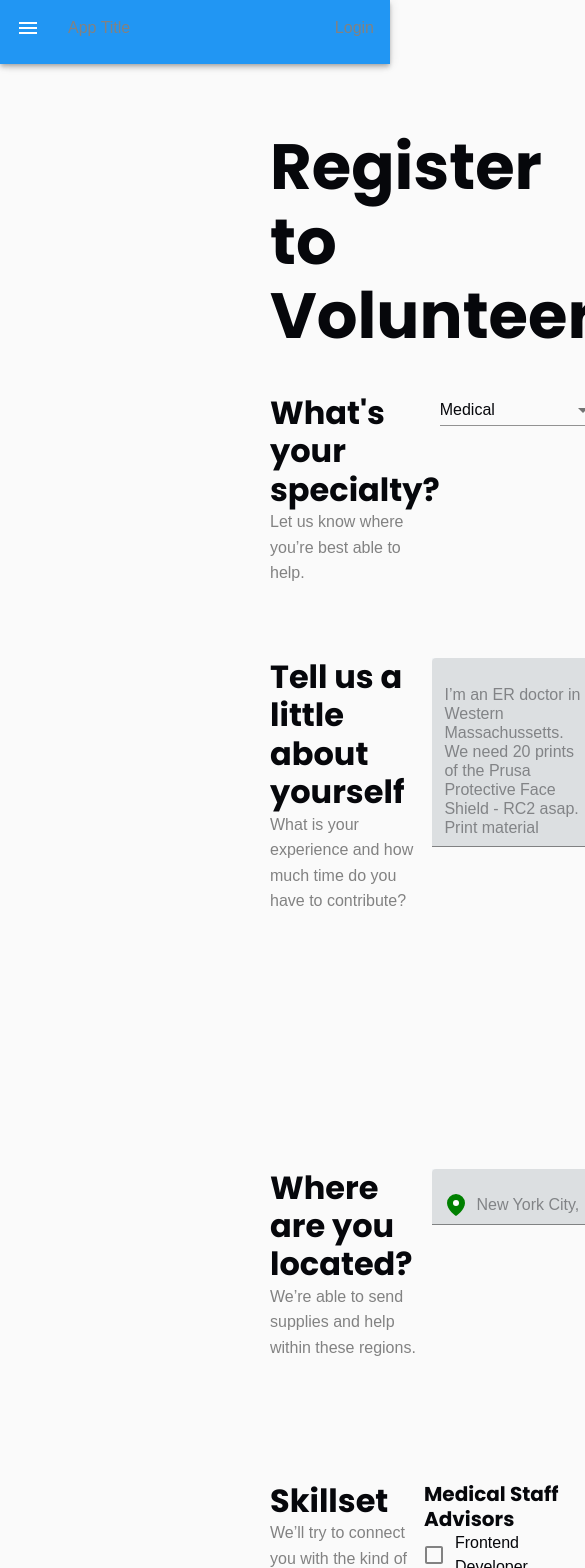
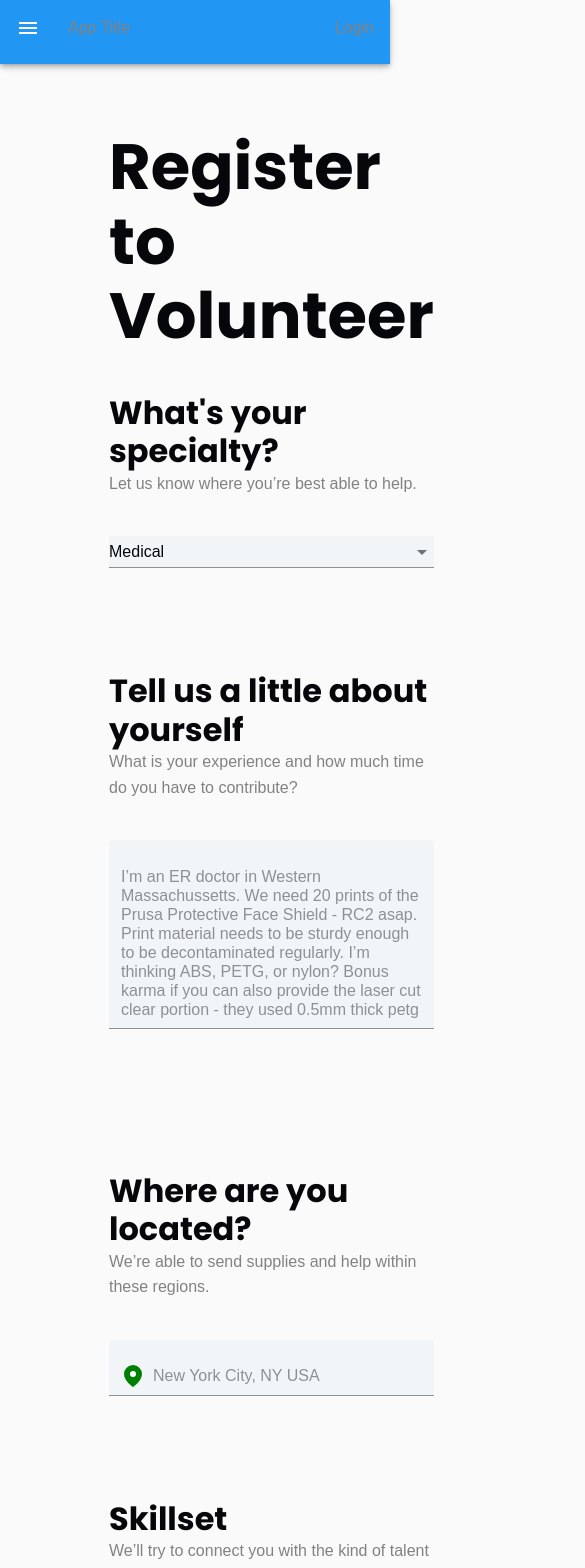
Before and after one commit to crowdsourcemedical/volunteer-database, a React (Create React App) app in the folder frontend/: page /signup in a window 390 px wide. Shown: the top 1568 px of the page, 585 px wide, since content can reach past the window. Built offline with nearby package versions, Linux system fonts and the light colour scheme; a web font is replaced by a local one.

Commit message:
Adlondon/signup (#38)
* textbox background changed to match figma, grid is responsive, currently WIP responsive checkbox + margins

* textbox background changed to match figma, grid is responsive, currently WIP responsive checkbox + margins

Co-authored-by: dumblole <dumblole@gmailcom>

```diff
--- a/frontend/src/css/signup.css
+++ b/frontend/src/css/signup.css
@@ -1,11 +1,10 @@
 .about-text {
   width: 100%;
-  background: #f2f5f7;
 }
 
 .signup__container {
   padding: 10px;
-  margin: 100px 200px 200px 200px;
+  margin: 100px 10% 200px 10%;
 }
 
 .specialty__container {
@@ -16,6 +15,7 @@
 
 .field-select {
   width: 100%;
+  background: #f2f5f7;
 }
 
 .signup__gridWrap > div {
--- a/frontend/src/pages/signup.js
+++ b/frontend/src/pages/signup.js
@@ -117,14 +117,15 @@ export default class SignupPage extends Component {
               direction="row"
               justify="space-between"
               alignItems="flex-start"
+              spacing={5}
             >
-              <Grid item xs>
+              <Grid item xs={12} lg={6}>
                 <Typography variant="h2">What's your specialty?</Typography>
                 <Typography variant="h6">
                   Let us know where you’re best able to help.
                 </Typography>
               </Grid>
-              <Grid item xs>
+              <Grid item xs={12} lg={6}>
                 <Select
                   className="field-select"
                   name="selectedField"
@@ -145,8 +146,9 @@ export default class SignupPage extends Component {
               direction="row"
               justify="space-between"
               alignItems="flex-start"
+              spacing={5}
             >
-              <Grid item xs>
+              <Grid item xs={12} lg={6}>
                 <Typography variant="h2">
                   Tell us a little about yourself
                 </Typography>
@@ -155,7 +157,7 @@ export default class SignupPage extends Component {
                   contribute?
                 </Typography>
               </Grid>
-              <Grid item xs>
+              <Grid item xs={12} lg={6}>
                 <TextField
                   className="about-text"
                   placeholder="I’m an ER doctor in Western Massachussetts. We need 20 prints of the Prusa Protective Face Shield - RC2 asap. Print material needs to be sturdy enough to be decontaminated regularly. I’m thinking ABS, PETG, or nylon? Bonus karma if you can also provide the laser cut clear portion - they used 0.5mm thick petg sheet (Covestro VIVAK)."
@@ -163,6 +165,7 @@ export default class SignupPage extends Component {
                   multiline
                   variant="filled"
                   rows="8"
+                  background=" #f2f5f7"
                   value={this.state.aboutText}
                   onChange={this.handleChange}
                 />
@@ -175,18 +178,19 @@ export default class SignupPage extends Component {
               direction="row"
               justify="space-between"
               alignItems="flex-start"
+              spacing={5}
             >
-              <Grid item xs>
+              <Grid item xs={12} lg={6}>
                 <Typography variant="h2">Where are you located?</Typography>
                 <Typography variant="h6">
                   We’re able to send supplies and help within these regions.
                 </Typography>
               </Grid>
-              <Grid item xs>
+              <Grid item xs={12} lg={6}>
                 <TextField
                   className="about-text"
                   placeholder="New York City, NY USA"
-                  name="aboutText"
+                  name="loc"
                   variant="filled"
                   rows="1"
                   value={this.state.loc}
@@ -220,15 +224,16 @@ export default class SignupPage extends Component {
               direction="row"
               justify="space-between"
               alignItems="flex-start"
+              spacing={5}
             >
-              <Grid item xs>
+              <Grid item xs={12} lg={6}>
                 <Typography variant="h2">Skillset</Typography>
                 <Typography variant="h6">
                   We’ll try to connect you with the kind of talent you need and
                   are looking for.
                 </Typography>
               </Grid>
-              <Grid item xs>
+              <Grid item xs={12} lg={6}>
                 <Container>
                   <Typography variant="h4">Medical Staff Advisors</Typography>
                   {this.renderSkillset(3)}
--- a/frontend/src/styles/theme.js
+++ b/frontend/src/styles/theme.js
@@ -1,6 +1,6 @@
-import { createMuiTheme } from '@material-ui/core/styles';
+import { createMuiTheme } from "@material-ui/core/styles";
 
-import React, { Fragment } from 'react';
+import React, { Fragment } from "react";
 
 // Single source for colors for easy adjustments
 // NOTE: Some colors are not being used but are part of the Figma
@@ -8,29 +8,29 @@ import React, { Fragment } from 'react';
 //    if they are never utilized.
 const colors = {
   // Primary
-  primary: '#006772',
-  primaryLight: '#049BAB',
-  primaryDark: '#049BAB', // This is active tint for primary button animations
+  primary: "#006772",
+  primaryLight: "#049BAB",
+  primaryDark: "#049BAB", // This is active tint for primary button animations
   // Secondary
-  secondary: '#320072',
-  secondaryLight: '#5906C4',
-  secondaryDark: '#5906C4', // This is active tint for secondary button animations
+  secondary: "#320072",
+  secondaryLight: "#5906C4",
+  secondaryDark: "#5906C4", // This is active tint for secondary button animations
   // Tertiary
-  tertiary: '#3E4C5E',
+  tertiary: "#3E4C5E",
   // Grays
-  grayDark: '#8D8D8F',
-  grayMedium: '#DADADA',
-  grayLight: '#F2F5F7',
+  grayDark: "#8D8D8F",
+  grayMedium: "#DADADA",
+  grayLight: "#F2F5F7",
   // Accent/error,
-  accent: '#AB2346',
+  accent: "#AB2346",
   // Text/font
-  textPrimary: '#06070B',
-  textSecondary: '#828282',
+  textPrimary: "#06070B",
+  textSecondary: "#828282",
   // Status/toast
-  error: '#F44336',
-  warning: '#FF9800',
-  info: '#2196F3',
-  success: '#4CAF50',
+  error: "#F44336",
+  warning: "#FF9800",
+  info: "#2196F3",
+  success: "#4CAF50"
 };
 
 const theme = createMuiTheme({
@@ -39,96 +39,99 @@ const theme = createMuiTheme({
     fontFamily: '"Muli", sans-serif',
     h1: {
       fontFamily: '"Poppins", sans-serif',
-      fontSize: '4rem',
-      fontWeight: 'bold',
+      fontSize: "4rem",
+      fontWeight: "bold"
     },
     h2: {
       fontFamily: '"Poppins", sans-serif',
-      fontSize: '2rem',
-      fontWeight: 'bold',
+      fontSize: "2rem",
+      fontWeight: "bold"
     },
     h3: {
       fontFamily: '"Poppins", sans-serif',
-      fontSize: '1.5rem',
-      fontWeight: 'bold',
+      fontSize: "1.5rem",
+      fontWeight: "bold"
     },
     h4: {
       fontFamily: '"Poppins", sans-serif',
-      fontSize: '1.25rem',
-      fontWeight: 'bold',
+      fontSize: "1.25rem",
+      fontWeight: "bold"
     },
     h5: {
       fontFamily: '"Poppins", sans-serif',
-      fontSize: '1rem',
-      fontWeight: 'bold',
+      fontSize: "1rem",
+      fontWeight: "bold"
     },
     h6: {
       fontFamily: '"Muli", sans-serif',
-      fontSize: '1rem',
-      color: colors.textSecondary,
+      fontSize: "1rem",
+      color: colors.textSecondary
     },
     body1: {
-      fontSize: '1rem',
-      color: colors.textPrimary,
+      fontSize: "1rem",
+      color: colors.textPrimary
     },
     caption: {
       fontFamily: '"Muli", sans-serif',
-      textTransform: 'uppercase',
-      color: colors.textSecondary,
-    },
+      textTransform: "uppercase",
+      color: colors.textSecondary
+    }
   },
   // Color Palette
   palette: {
-    type: 'light',
+    type: "light",
     primary: {
       main: colors.primary,
       light: colors.primaryLight,
       dark: colors.primaryDark,
-      contrastText: '#FFF',
+      contrastText: "#FFF"
     },
     secondary: {
       main: colors.secondary,
       light: colors.secondaryLight,
       dark: colors.secondaryDark,
-      contrastText: '#FFF',
+      contrastText: "#FFF"
     },
     text: {
       primary: colors.textPrimary,
-      secondary: colors.textSecondary,
+      secondary: colors.textSecondary
     },
     error: {
-      main: colors.error,
+      main: colors.error
     },
     warning: {
-      main: colors.warning,
+      main: colors.warning
     },
     info: {
-      main: colors.info,
+      main: colors.info
     },
     success: {
-      main: colors.success,
-    },
+      main: colors.success
+    }
   },
   // Overriding defaults
   overrides: {
+    MuiFilledInput: {
+      root: { backgroundColor: "#f2f5f7" }
+    },
     MuiButton: {
       root: {
-        padding: '8px 20px',
+        padding: "8px 20px",
         fontFamily: '"Poppins", sans-serif',
-        textTransform: 'none',
-        fontStyle: 'normal',
-        fontSize: '20px',
-        fontWeight: 'bold',
-        letterSpacing: '0px',
-        borderRadius: '50px',
-        border: 0,
-      },
-    },
+        textTransform: "none",
+        fontStyle: "normal",
+        fontSize: "20px",
+        fontWeight: "bold",
+        letterSpacing: "0px",
+        borderRadius: "50px",
+        border: 0
+      }
+    }
   },
   props: {
     MuiButton: {
-      disableElevation: true, // Disables the box shadows
-    },
-  },
+      disableElevation: true // Disables the box shadows
+    }
+  }
 });
 export default theme;
```
